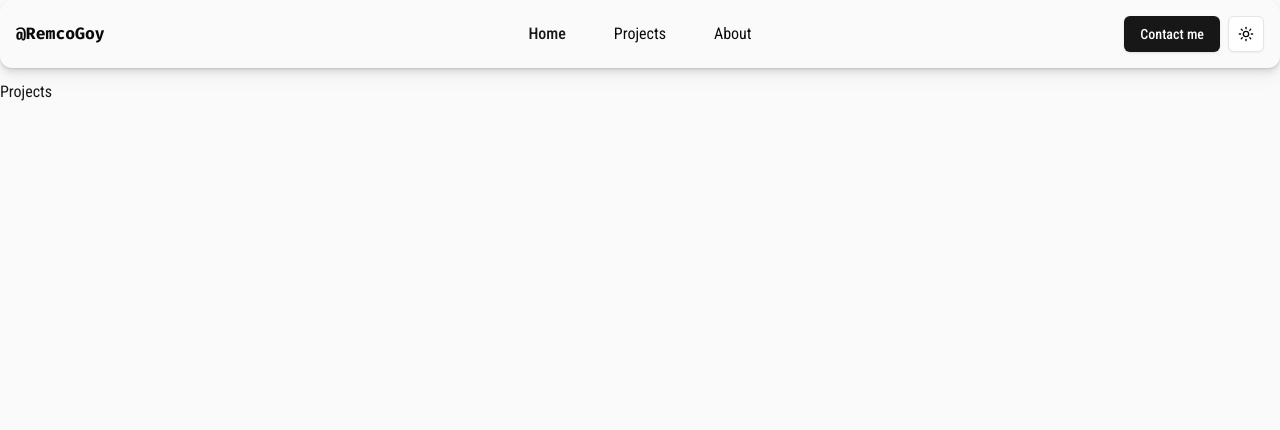
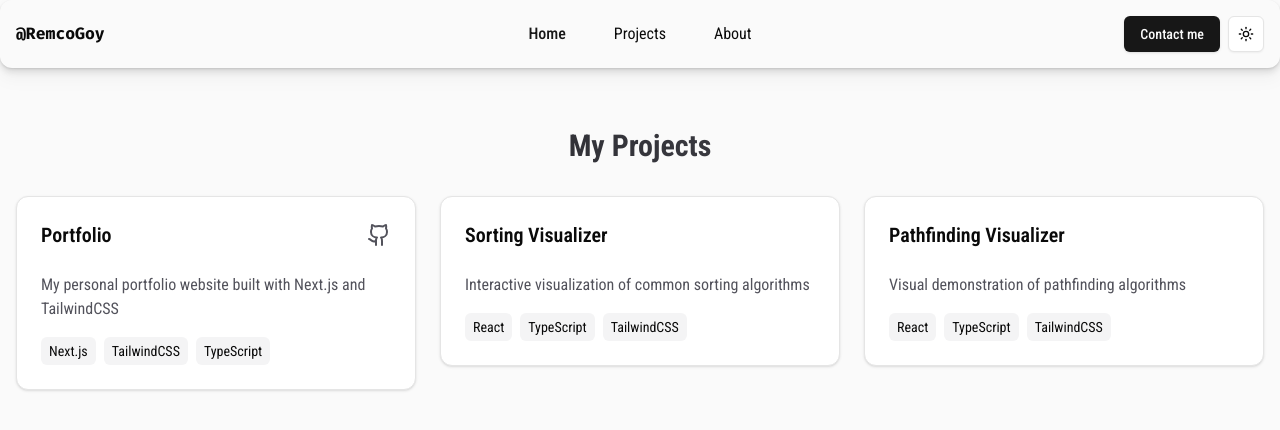
Before and after one commit to RemcoGoy/portfolio, a Next.js app: page /projects in a window 1280 px wide. Shown: the top 430 px of the page. Built offline with nearby package versions, Linux system fonts and the light colour scheme; what tailwindcss-debug-screens would draw is missing.

Commit message:
Working on projects page

```diff
--- a/app/globals.css
+++ b/app/globals.css
@@ -92,3 +92,14 @@
 html {
   scroll-behavior: smooth;
 }
+
+
+
+@layer base {
+  * {
+    @apply border-border outline-ring/50;
+  }
+  body {
+    @apply bg-background text-foreground;
+  }
+}
--- a/app/projects/page.tsx
+++ b/app/projects/page.tsx
@@ -1,3 +1,59 @@
+"use client";
+
+import { useState, useMemo } from "react";
+import { Card, CardContent, CardHeader } from "@/components/ui/card";
+import { Github } from "lucide-react";
+import { PROJECTS } from "@/lib/projects";
+
 export default function ProjectsPage() {
-  return <div>Projects</div>;
+  const shuffledProjects = useMemo(() => {
+    // Create a copy of PROJECTS array and shuffle it
+    return [...PROJECTS].sort(() => Math.random() - 0.5);
+  }, []); // Empty dependency array means this only runs once on mount
+
+  return (
+    <div className="container mx-auto py-12 px-4">
+      <h1 className="text-3xl font-bold text-center mb-8 bg-gradient-to-r from-zinc-900 to-zinc-600 dark:from-zinc-100 dark:to-zinc-400 bg-clip-text text-transparent">
+        My Projects
+      </h1>
+
+      <div className="grid grid-cols-1 md:grid-cols-2 lg:grid-cols-3 gap-6">
+        {shuffledProjects.map((project, index) => (
+          <a
+            key={index}
+            href={project.url}
+            target="_blank"
+            rel="noopener noreferrer"
+            className="block"
+          >
+            <Card className="hover:shadow-lg transition-shadow cursor-pointer">
+              <CardHeader>
+                <div className="flex items-center justify-between">
+                  <h3 className="text-xl font-semibold">{project.name}</h3>
+                  {project.type === "github" && (
+                    <Github className="w-6 h-6 text-zinc-600 hover:text-zinc-900 dark:text-zinc-400 dark:hover:text-zinc-100" />
+                  )}
+                </div>
+              </CardHeader>
+              <CardContent>
+                <p className="text-zinc-600 dark:text-zinc-400 mb-4">
+                  {project.description}
+                </p>
+                <div className="flex flex-wrap gap-2">
+                  {project.tags?.map((tag, i) => (
+                    <span
+                      key={i}
+                      className="px-2 py-1 bg-zinc-100 dark:bg-zinc-800 rounded-md text-sm"
+                    >
+                      {tag}
+                    </span>
+                  ))}
+                </div>
+              </CardContent>
+            </Card>
+          </a>
+        ))}
+      </div>
+    </div>
+  );
 }
--- /dev/null
+++ b/components/ui/tabs.tsx
@@ -0,0 +1,55 @@
+"use client"
+
+import * as React from "react"
+import * as TabsPrimitive from "@radix-ui/react-tabs"
+
+import { cn } from "@/lib/utils"
+
+const Tabs = TabsPrimitive.Root
+
+const TabsList = React.forwardRef<
+  React.ElementRef<typeof TabsPrimitive.List>,
+  React.ComponentPropsWithoutRef<typeof TabsPrimitive.List>
+>(({ className, ...props }, ref) => (
+  <TabsPrimitive.List
+    ref={ref}
+    className={cn(
+      "inline-flex h-9 items-center justify-center rounded-lg bg-muted p-1 text-muted-foreground",
+      className
+    )}
+    {...props}
+  />
+))
+TabsList.displayName = TabsPrimitive.List.displayName
+
+const TabsTrigger = React.forwardRef<
+  React.ElementRef<typeof TabsPrimitive.Trigger>,
+  React.ComponentPropsWithoutRef<typeof TabsPrimitive.Trigger>
+>(({ className, ...props }, ref) => (
+  <TabsPrimitive.Trigger
+    ref={ref}
+    className={cn(
+      "inline-flex items-center justify-center whitespace-nowrap rounded-md px-3 py-1 text-sm font-medium ring-offset-background transition-all focus-visible:outline-none focus-visible:ring-2 focus-visible:ring-ring focus-visible:ring-offset-2 disabled:pointer-events-none disabled:opacity-50 data-[state=active]:bg-background data-[state=active]:text-foreground data-[state=active]:shadow",
+      className
+    )}
+    {...props}
+  />
+))
+TabsTrigger.displayName = TabsPrimitive.Trigger.displayName
+
+const TabsContent = React.forwardRef<
+  React.ElementRef<typeof TabsPrimitive.Content>,
+  React.ComponentPropsWithoutRef<typeof TabsPrimitive.Content>
+>(({ className, ...props }, ref) => (
+  <TabsPrimitive.Content
+    ref={ref}
+    className={cn(
+      "mt-2 ring-offset-background focus-visible:outline-none focus-visible:ring-2 focus-visible:ring-ring focus-visible:ring-offset-2",
+      className
+    )}
+    {...props}
+  />
+))
+TabsContent.displayName = TabsPrimitive.Content.displayName
+
+export { Tabs, TabsList, TabsTrigger, TabsContent }
--- /dev/null
+++ b/lib/projects.ts
@@ -0,0 +1,24 @@
+export const PROJECTS = [
+  {
+    type: "github",
+    name: "Portfolio",
+    description:
+      "My personal portfolio website built with Next.js and TailwindCSS",
+    url: "https://github.com/RemcoGoy/portfolio",
+    tags: ["Next.js", "TailwindCSS", "TypeScript"],
+  },
+  {
+    type: "showcase",
+    name: "Sorting Visualizer",
+    description: "Interactive visualization of common sorting algorithms",
+    url: "/projects/sorting",
+    tags: ["React", "TypeScript", "TailwindCSS"],
+  },
+  {
+    type: "showcase",
+    name: "Pathfinding Visualizer",
+    description: "Visual demonstration of pathfinding algorithms",
+    url: "/projects/pathfinding",
+    tags: ["React", "TypeScript", "TailwindCSS"],
+  },
+];
--- a/package.json
+++ b/package.json
@@ -11,6 +11,7 @@
   "dependencies": {
     "@radix-ui/react-dropdown-menu": "^2.1.6",
     "@radix-ui/react-slot": "^1.1.2",
+    "@radix-ui/react-tabs": "^1.1.3",
     "@vercel/analytics": "^1.5.0",
     "@vercel/speed-insights": "^1.2.0",
     "class-variance-authority": "^0.7.1",
```
Also changed, not shown: 1 other file (tests, documents, lock files or other folders).
